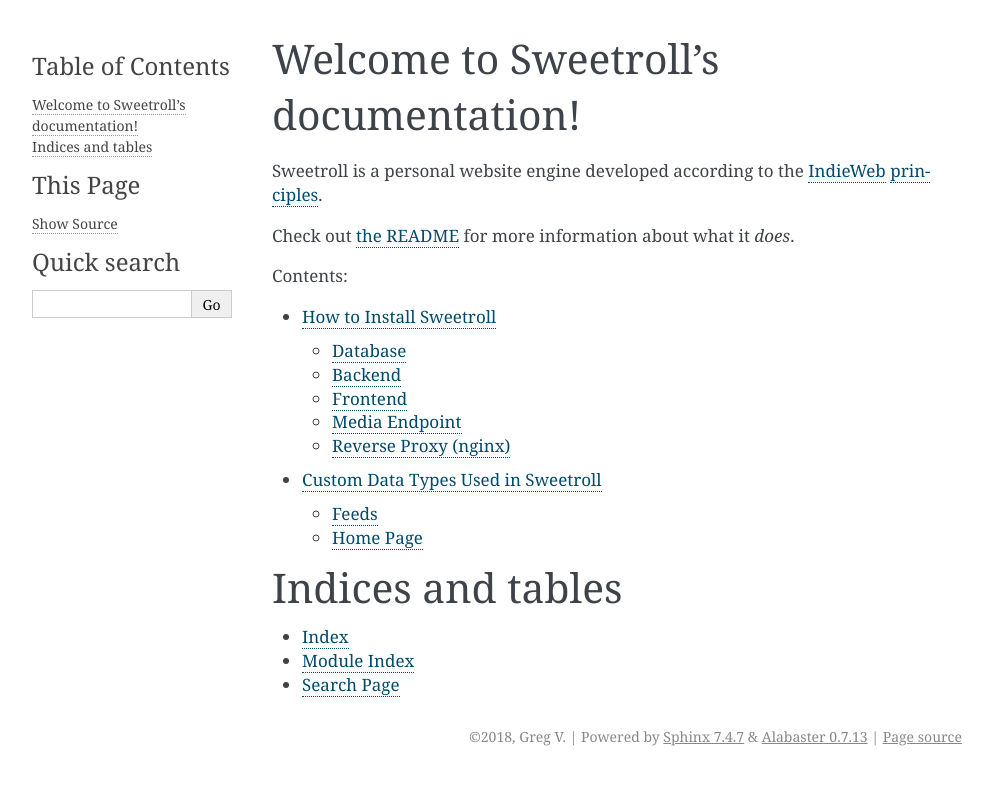
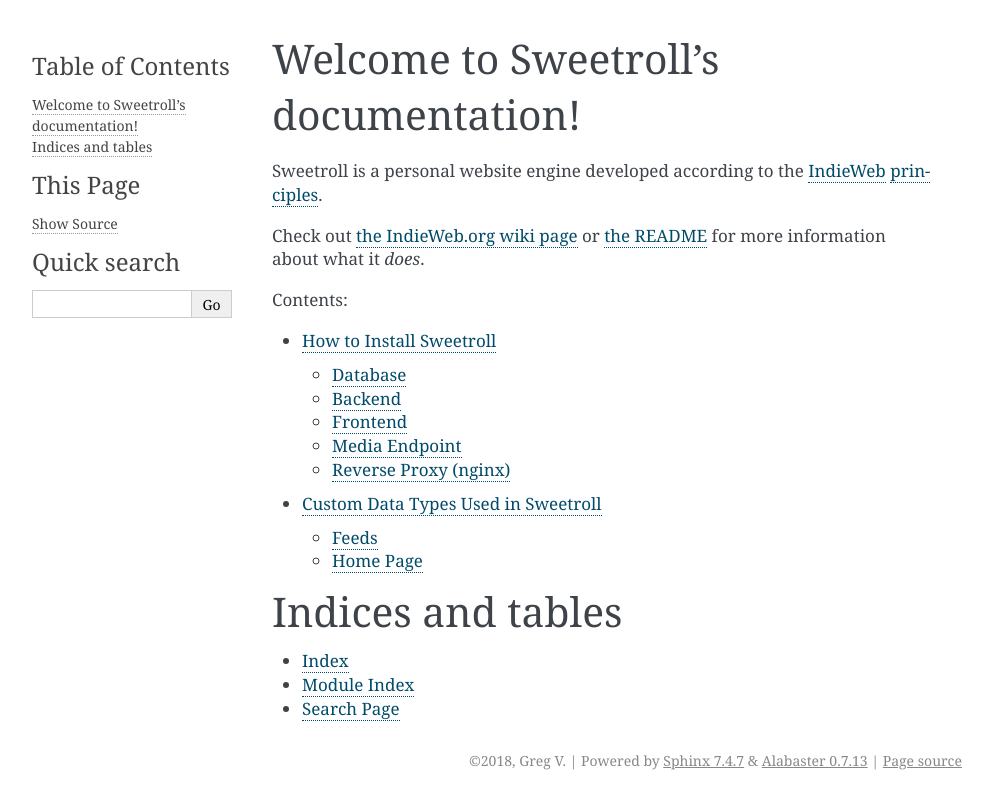
Before and after one commit to valpackett/sweetroll, a Sphinx documentation site: the page built from docs/index.rst, in a window 1280 px wide. Shown: the top 809 px of the page, without its empty margins (148-1140 px from the left). Built offline with Sphinx 7.4.7, drawn with Linux system fonts in a browser that asks for light colours.

Commit message:
Doc link to wiki

```diff
--- a/docs/index.rst
+++ b/docs/index.rst
@@ -5,7 +5,7 @@
 
 Sweetroll is a personal website engine developed according to the `IndieWeb <https://indieweb.org/>`_ `principles <https://indieweb.org/principles>`_.
 
-Check out `the README <https://github.com/myfreeweb/sweetroll>`_ for more information about what it *does*.
+Check out `the IndieWeb.org wiki page <https://indieweb.org/sweetroll>`_ or `the README <https://github.com/myfreeweb/sweetroll>`_ for more information about what it *does*.
 
 .. toctree::
    :maxdepth: 2
```
